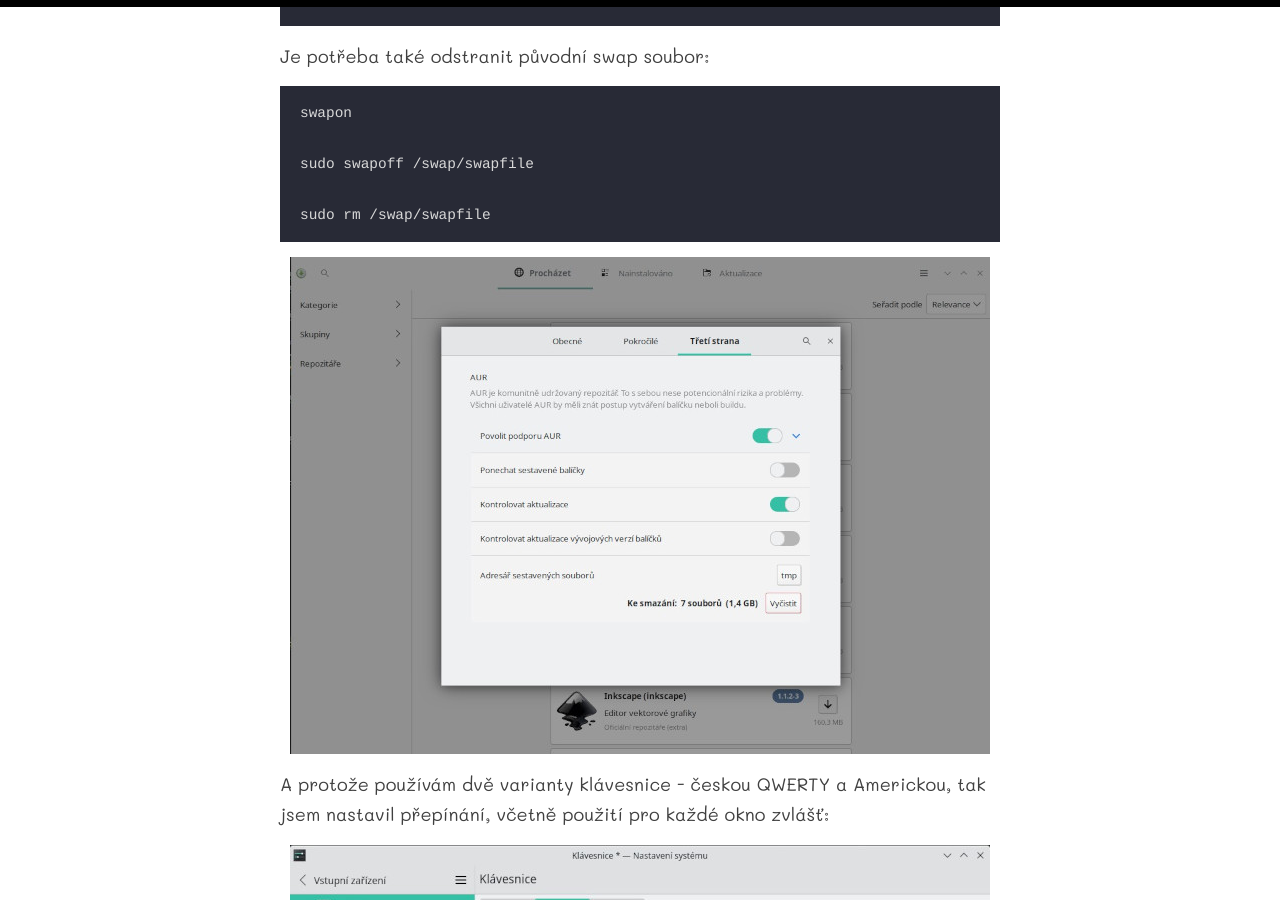
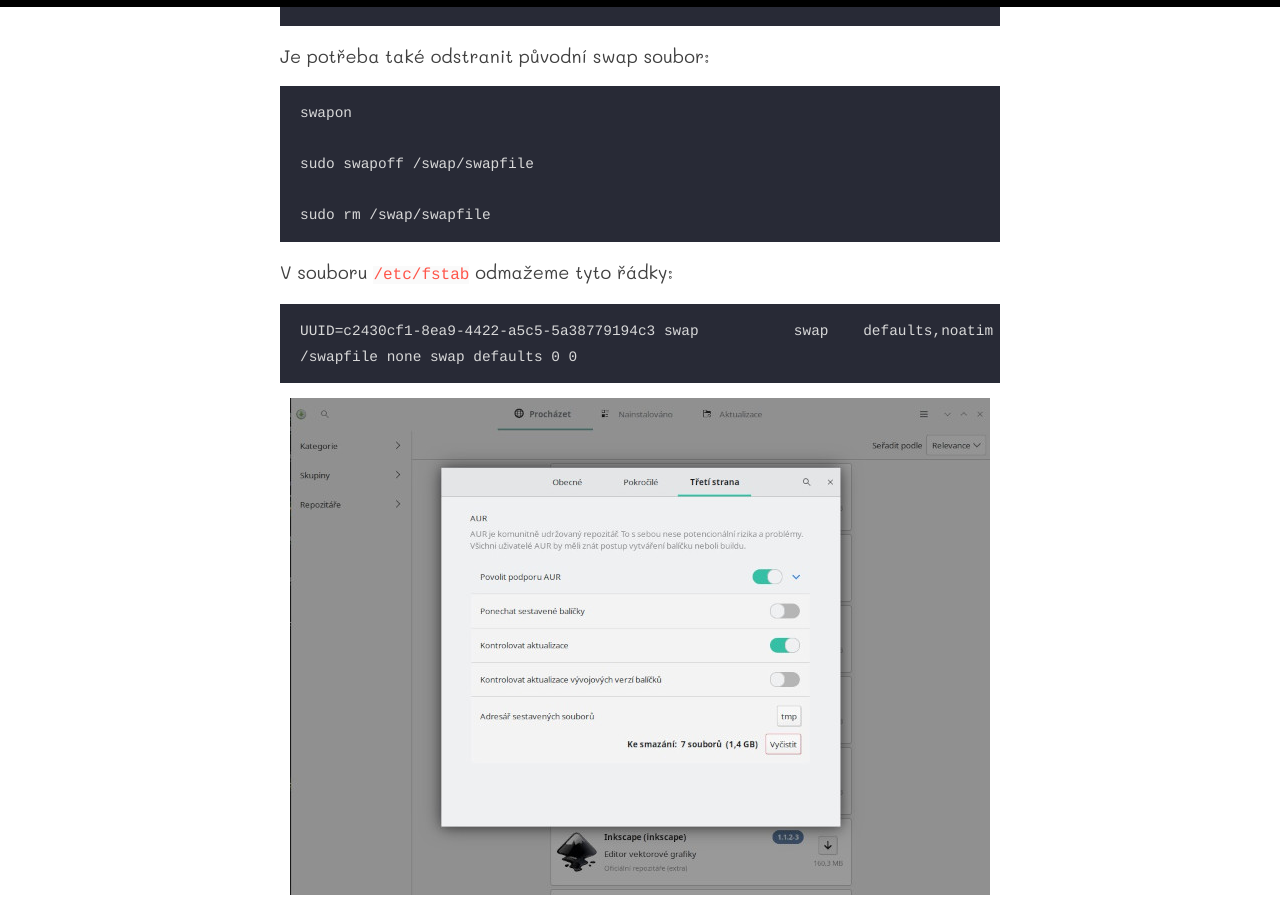
Before and after one commit to buresmi7/buresmi7.github.io, a Jekyll site: the page built from _posts/2022-05-31-muj-stack.md, in a window 1280 px wide and 900 px high, scrolled down 2245 px. Built offline with Jekyll 4.4.1, drawn with Linux system fonts in a browser that asks for light colours.

Commit message:
Muj stack fix

````diff
--- a/_posts/2022-05-31-muj-stack.md
+++ b/_posts/2022-05-31-muj-stack.md
@@ -52,6 +52,12 @@ swapon
 sudo swapoff /swap/swapfile
 
 sudo rm /swap/swapfile
+```
+
+V souboru `/etc/fstab` odmažeme tyto řádky:
+```
+UUID=c2430cf1-8ea9-4422-a5c5-5a38779194c3 swap           swap    defaults,noatime 0 2
+/swapfile none swap defaults 0 0
 ```
 
 ![AUR](/images/posts/2022-05-31-muj-stack/muj-stack-02.jpg)
````
